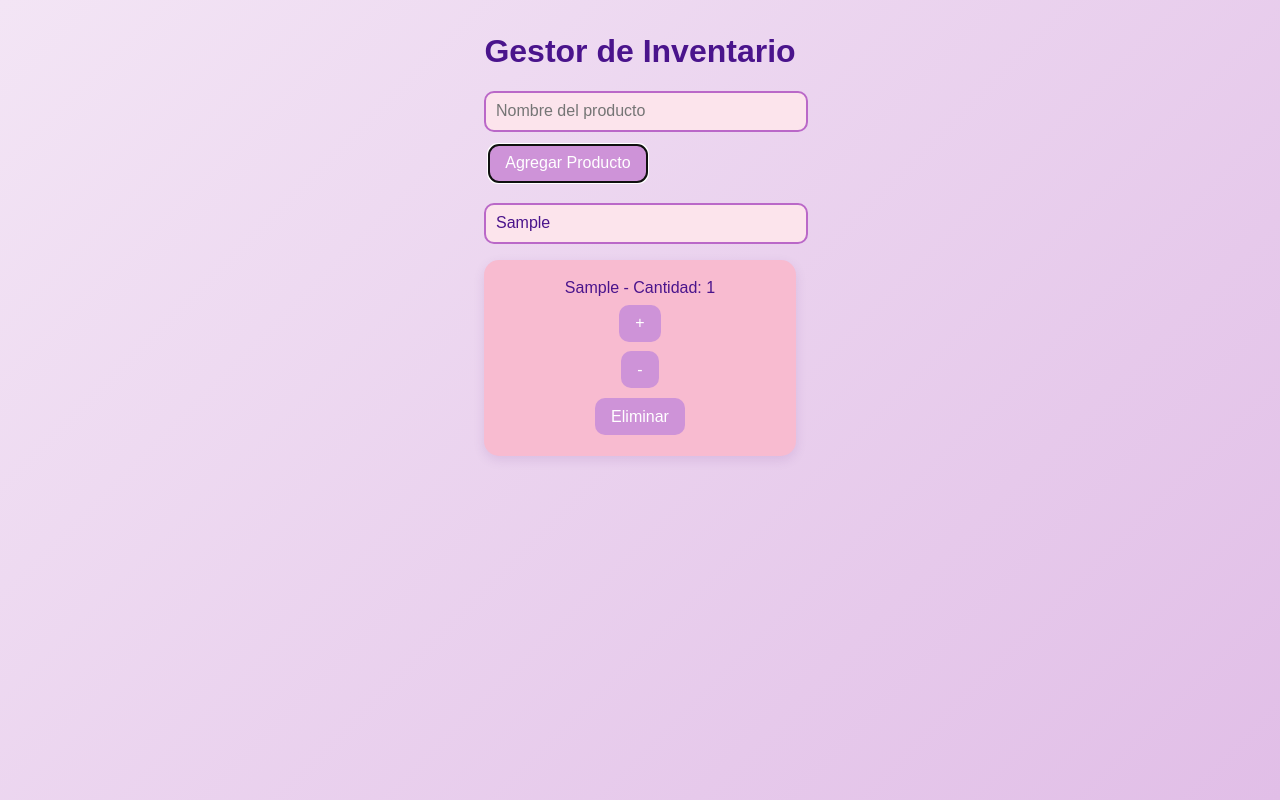
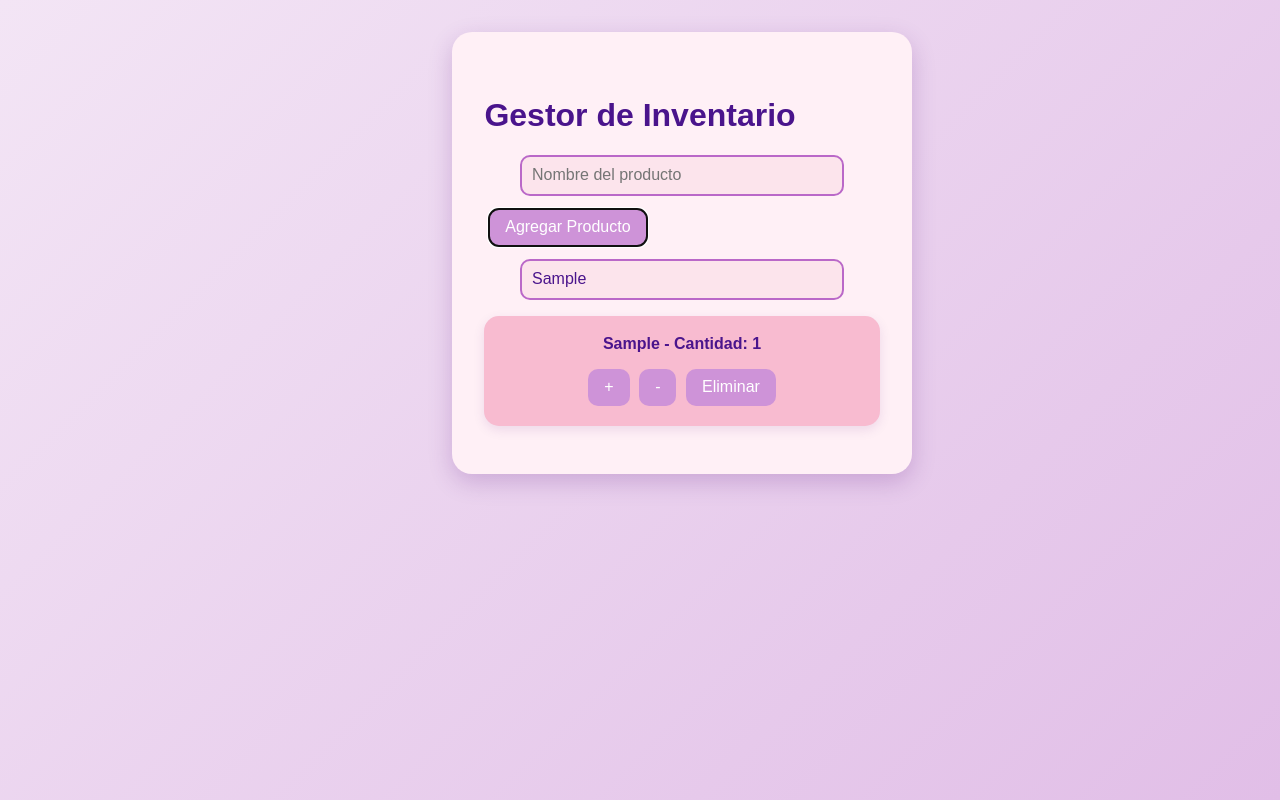
Before and after one commit to anhna8/Homework, a React (Vite) app in the folder 06-gestor-de-inventario/: page / in a window 1280 px wide. Both pictures are taken after typing "Sample", "Sample" into the empty fields and a click on the button "Agregar Producto". Built offline with nearby package versions, Linux system fonts and the light colour scheme.

Commit message:
change commit

```diff
--- a/06-gestor-de-inventario/src/InventoryManager.jsx
+++ b/06-gestor-de-inventario/src/InventoryManager.jsx
@@ -59,7 +59,7 @@ function InventoryManager() {
   );
 
   return (
-    <div>
+  <div className="inventory-container">
     <h2>Gestor de Inventario</h2>
     <input ref={inputRef} type="text" placeholder="Nombre del producto" />
     <button onClick={handleAddProduct}>Agregar Producto</button>
@@ -69,23 +69,23 @@ function InventoryManager() {
       value={busqueda}
       onChange={(e) => setBusqueda(e.target.value)}
       placeholder="Buscar producto..."
-        style={{ marginTop: "1rem" }}
     />
 
     <ul>
       {productosFiltrados.map((product) => (
         <li key={product.id}>
-            {product.name} - Cantidad: {product.quantity}
+          <span>{product.name} - Cantidad: {product.quantity}</span>
+          <div>
             <button onClick={() => handleIncrement(product.id)}>+</button>
             <button onClick={() => handleDecrement(product.id)}>-</button>
             <button onClick={() => dispatch({ type: "remove", id: product.id })}>
               Eliminar
             </button>
+          </div>
         </li>
       ))}
     </ul>
   </div>
 );
 }
-
 export default InventoryManager;
```
Lines whose indentation alone changed are shown as unchanged.
